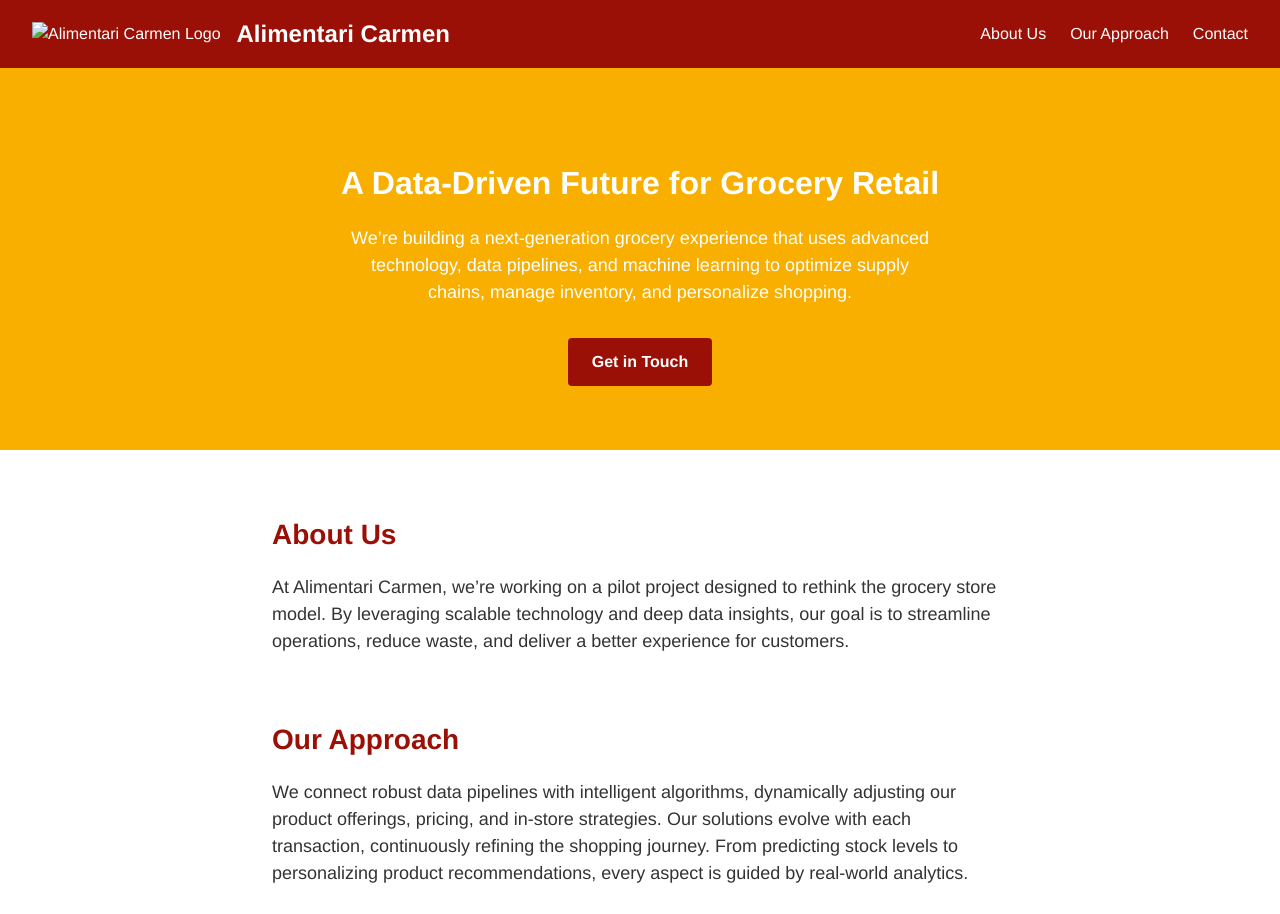
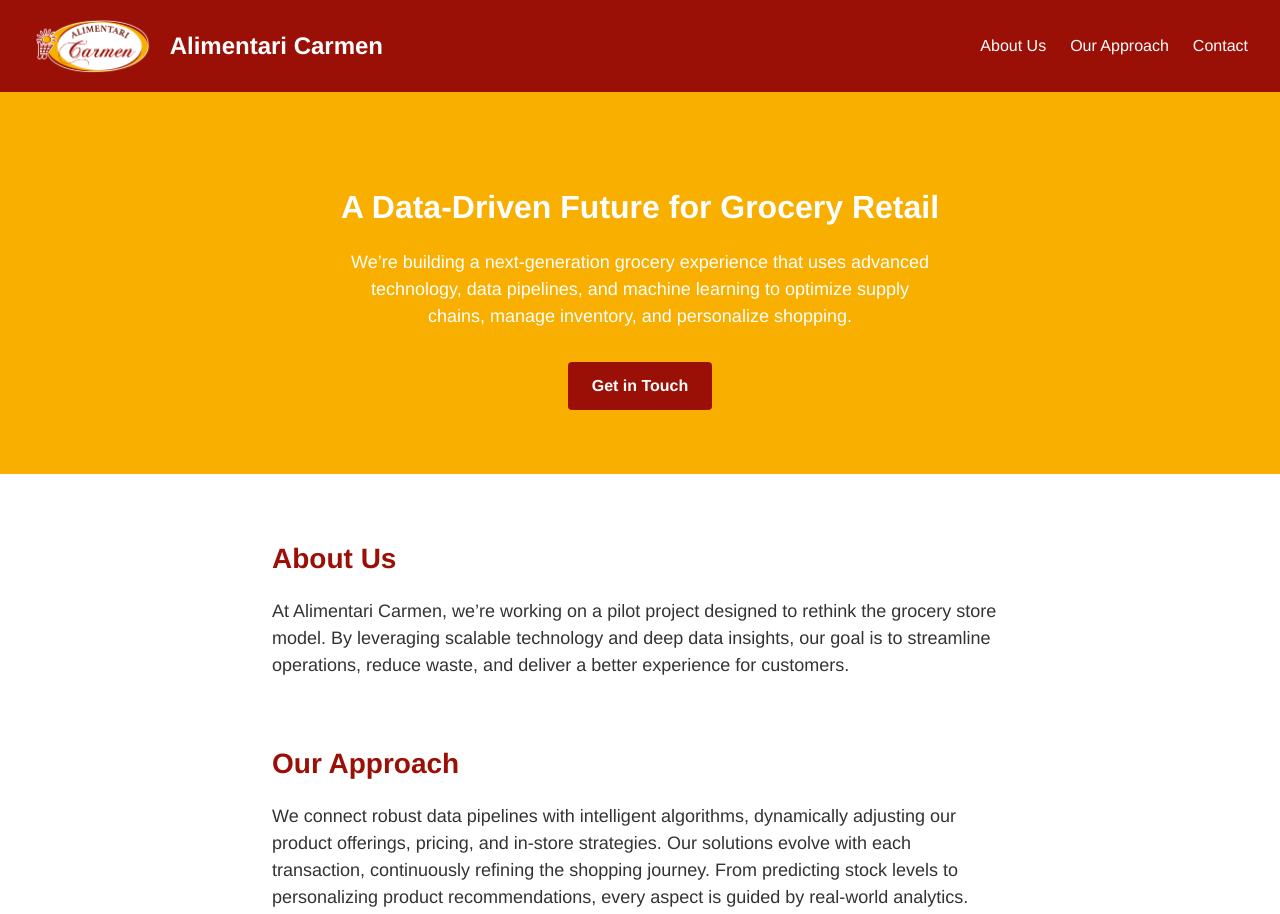
Before and after one commit to Ponzio-it/alimentari-carmen, a plain HTML site: page index.html in a window 1280 px wide. Shown: the top 914 px of the page. Drawn offline with Linux system fonts and the light colour scheme.

Commit message:
Update index.html

```diff
--- a/index.html
+++ b/index.html
@@ -10,7 +10,7 @@
 <body>
     <header class="site-header" role="banner">
         <div class="logo-container">
-            <img src="images/logo.png" alt="Alimentari Carmen Logo" class="site-logo" />
+            <img src="images/Alimentari Carmen_RGB.png" alt="Alimentari Carmen Logo" class="site-logo" />
             <h1 class="site-title">Alimentari Carmen</h1>
         </div>
         <button class="nav-toggle" aria-controls="main-menu" aria-expanded="false">
```
